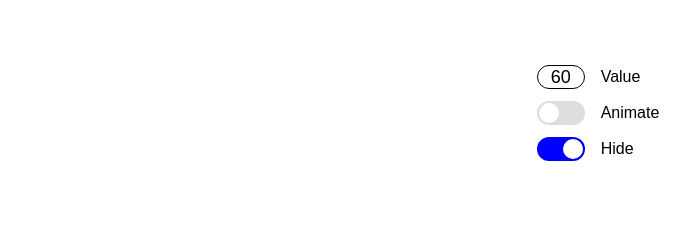
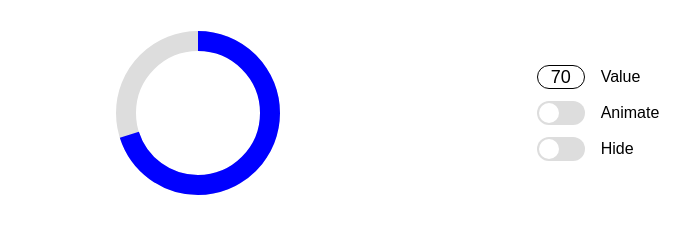
Before and after one commit to MarianCompany/ozon-progress-bar, a website built with Vite: page index.html in a window 1280 px wide. Shown: the part 72-306 px from the top of the page, without its empty margins (242-932 px from the left). Built offline with nearby package versions, Linux system fonts and the light colour scheme.

Commit message:
feat: added control for progress via inputs

```diff
--- a/index.html
+++ b/index.html
@@ -17,7 +17,7 @@
             <div class="progress-demo__controls controls">
               <div class="controls__block">
                 <label class="controls__el">
-                  <input type="text" name="progress-value" value="60" class="controls__el-input input-text">
+                  <input type="text" inputmode="numeric" pattern="[0-9]*" name="progress-value" value="60" class="controls__el-input input-text">
                   <span class="controls__el-text">
                     Value
                   </span>
@@ -36,7 +36,7 @@
               </div>
               <div class="controls__block">
                 <label class="controls__el">
-                  <div class="controls__el-input input-checkbox input-checkbox_active">
+                  <div class="controls__el-input input-checkbox">
                     <input type="checkbox" name="progress-hide" class="input-checkbox__input">
                   </div>
 
--- /dev/null
+++ b/src/js/progress-demo.js
@@ -0,0 +1,38 @@
+import { Progress } from "./progress/Progress.js";
+
+document.addEventListener('DOMContentLoaded', () => {
+    const progress = initProgress()
+    initControls(progress)
+})
+
+function initProgress() {
+    return new Progress({
+        root: document.querySelector('.progress'),
+        initialValue: 70,
+        radius: 36,
+    });
+}
+
+function initControls(progress) {
+    const valueEl = document.querySelector('input[name="progress-value"]')
+    const animatedEl = document.querySelector('input[name="progress-animate"]')
+    const hideEl = document.querySelector('input[name="progress-hide"]')
+
+    const defaultState = progress.getState()
+
+    valueEl.value = defaultState.value
+    animatedEl.checked = defaultState.animated
+    hideEl.checked = defaultState.hidden
+
+    valueEl.addEventListener('change', (event) => {
+        let value = +event.target.value.trim()
+
+        if (isNaN(value) || value < 0) value = 0
+
+        event.target.value = String(value)
+        progress.setValue(value)
+    })
+
+    animatedEl.addEventListener('change', (event) => progress.setAnimated(event.target.checked))
+    hideEl.addEventListener('change', (event) => progress.setHidden(event.target.checked))
+}
--- a/src/js/progress/Progress.js
+++ b/src/js/progress/Progress.js
@@ -24,6 +24,10 @@ export class Progress {
         this.core.setState({ hidden: v });
     }
 
+    getState() {
+        return this.core.state
+    }
+
     destroy() {
         this.unsubscribe();
         this.renderer.destroy();
--- a/src/main.js
+++ b/src/main.js
@@ -1,15 +1,4 @@
 import './styles/main.scss'
 
 import './js/input-checkbox.js'
-import {Progress} from "./js/progress/Progress.js";
-
-document.addEventListener('DOMContentLoaded', () => {
-    const progress = new Progress({
-        root: document.querySelector('.progress'),
-        initialValue: 70,
-        radius: 36,
-    })
-
-    progress.setAnimated(true);
-    progress.setHidden(true);
-})
+import './js/progress-demo.js'
```
